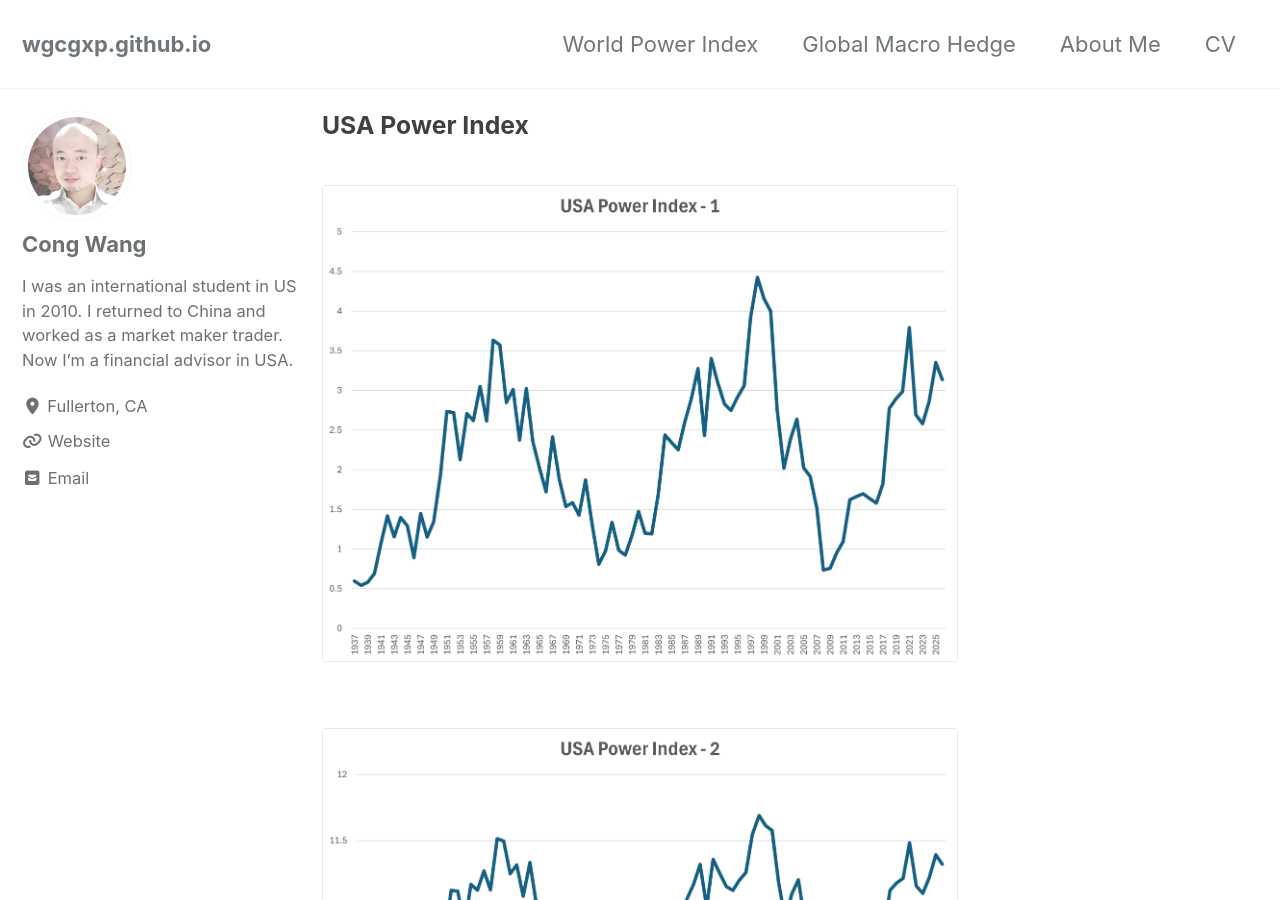
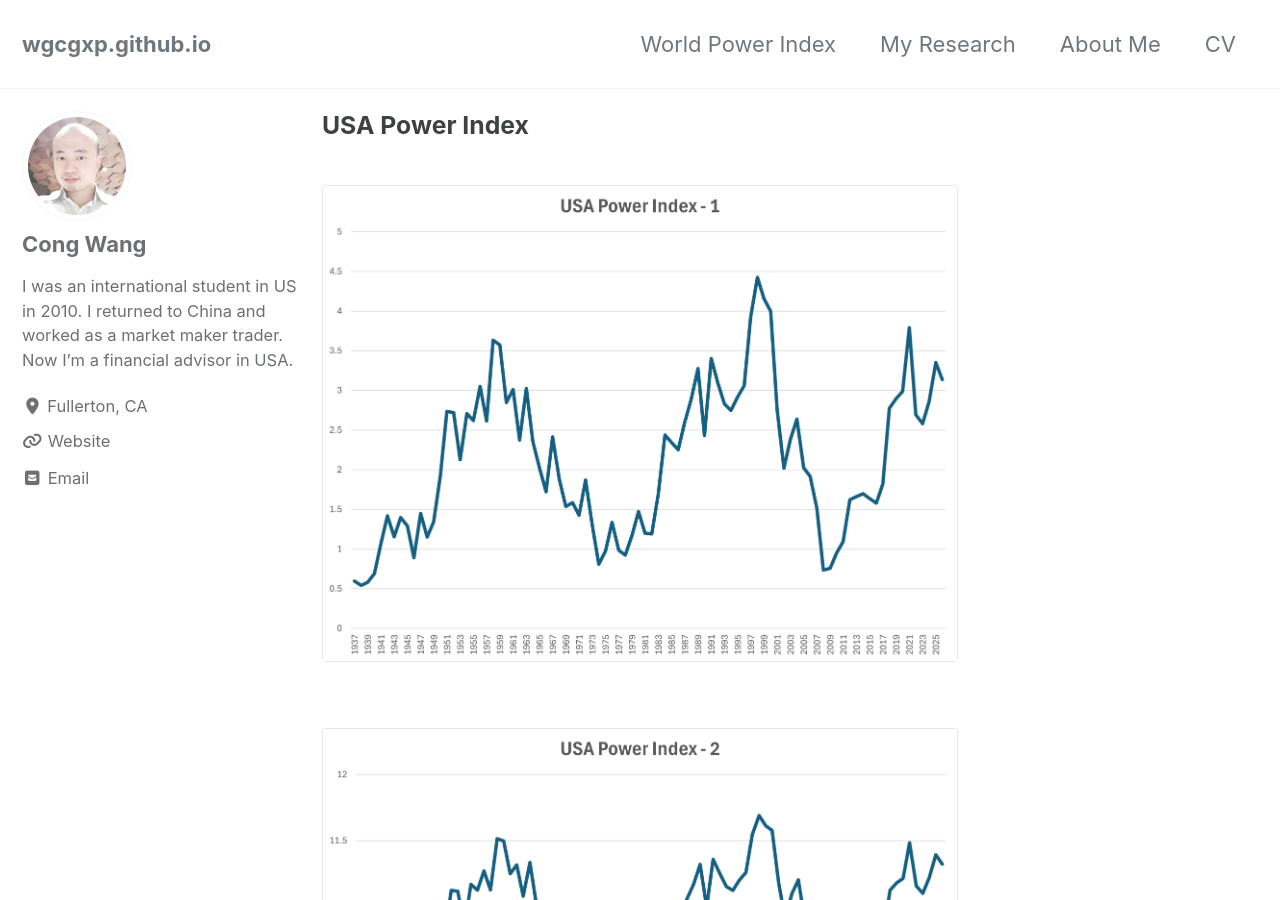
Before and after one commit to wgcgxp/wgcgxp.github.io, a Jekyll site: the page built from about.html, in a window 1280 px wide and 900 px high. Built offline with Jekyll 4.4.1, drawn with Linux system fonts in a browser that asks for light colours; cached includes are drawn as plain includes.

Commit message:
Add files via upload

```diff
--- a/_data/navigation.yml
+++ b/_data/navigation.yml
@@ -2,7 +2,7 @@
 main:
   - title: "World Power Index"
     url: /
-  - title: "Global Macro Hedge"
+  - title: "My Research"
     url: /MacroHedge/
   - title: "About Me"
     url: /AboutMe/
```
